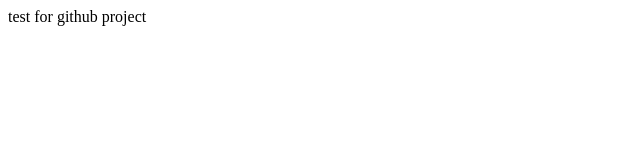
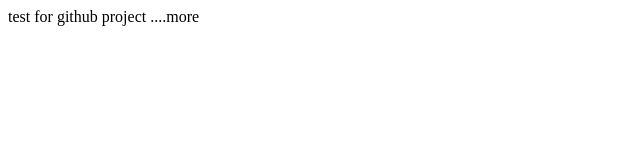
Before and after one commit to veenadev/githubdemoproject, a plain HTML site: page index.html in a window 1280 px wide. Shown: the full height of the page, 0-640 px from the left. Drawn offline with Linux system fonts and the light colour scheme.

Commit message:
second commit
second commit

```diff
--- a/index.html
+++ b/index.html
@@ -4,5 +4,6 @@
 </head>
 <body>
     test for github project
+    ....more
 </body>
 </html>
```
